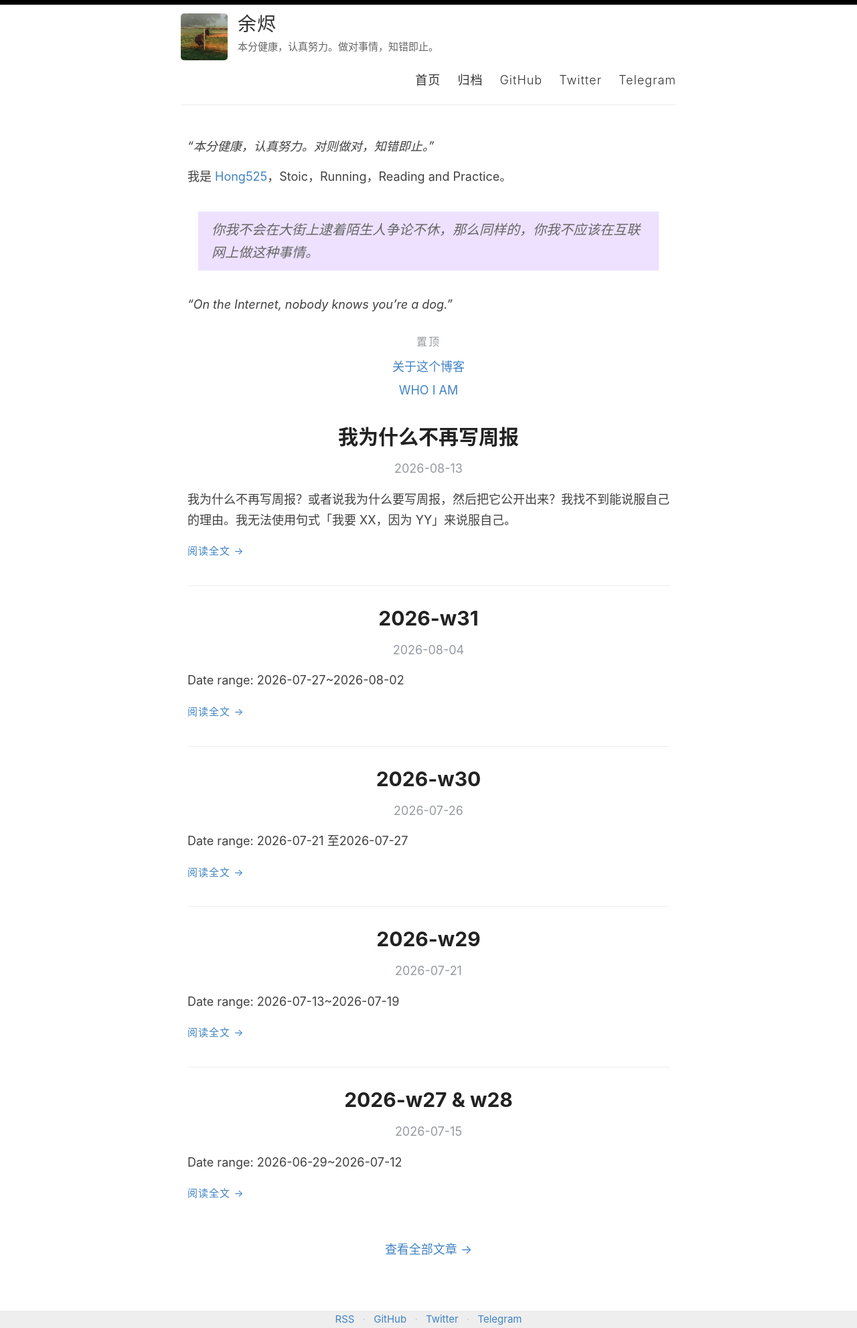
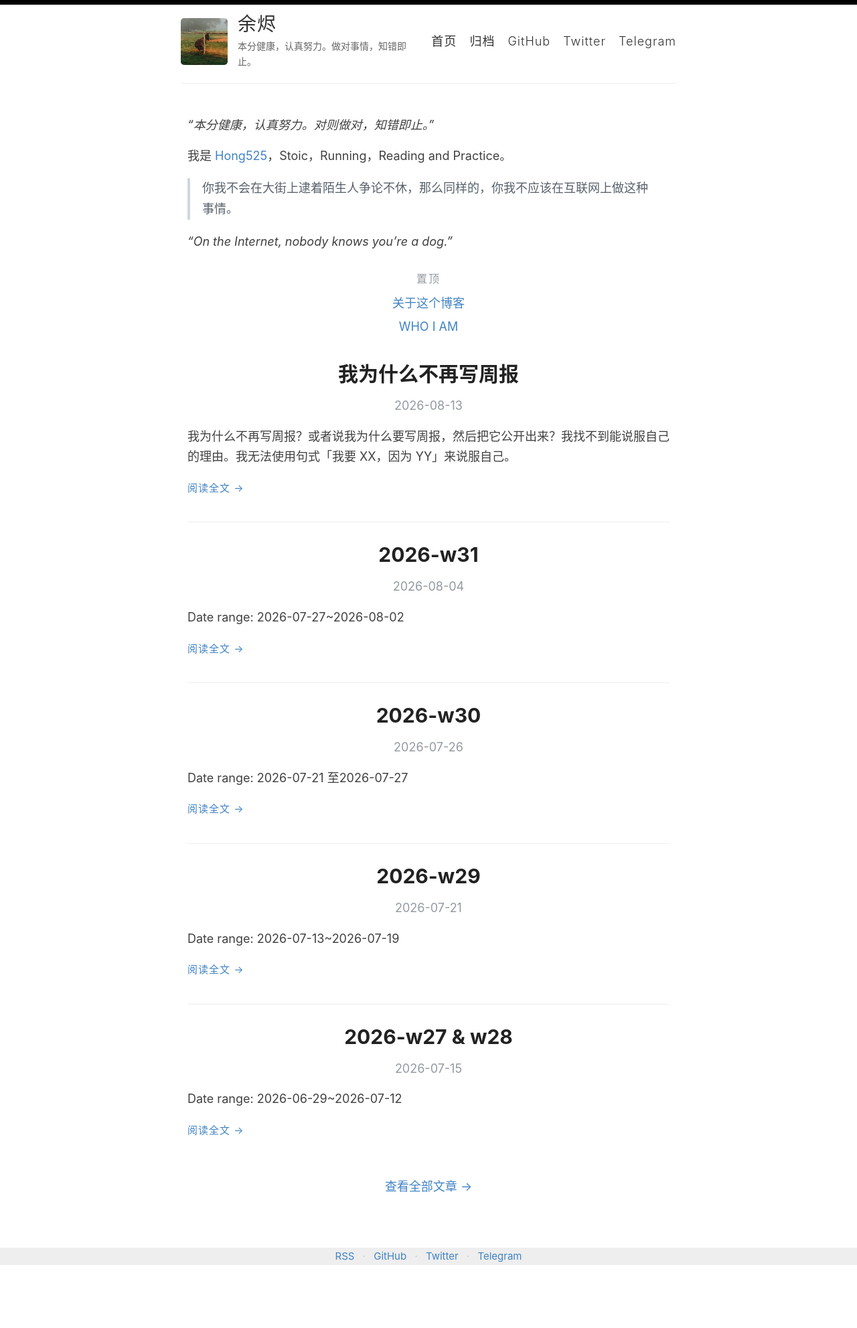
Before and after one commit to hong525-gh/hong525_blog, a Jekyll site: the page built from index.md, in a window 1280 px wide. Shown: the whole page at 67% size. Built offline with Jekyll 4.4.1, drawn with Linux system fonts in a browser that asks for light colours; after the commit the page ends 1889 px from its top, so only the background shows below that.

Commit message:
修复 PC 端排版：masthead 改用 flexbox 防导航换行，blockquote 去紫底斜体改 GitHub 风格
原因：float 布局下中文站名+描述+五个导航链接总宽超过 720px，导航被挤到
第二行；浅紫底+20px 斜体的 blockquote 对中文是合成斜体，视觉上很突兀。
改为 flex 布局（导航与头像/站名同行，移动端转纵向堆叠），blockquote 恢复
左边框灰字风格；站点描述缩至 14px、导航间距 14px 保证一行放下。

```diff
--- a/assets/css/main.scss
+++ b/assets/css/main.scss
@@ -107,12 +107,10 @@ hr {
 }
 
 blockquote {
-  margin: 1.8em .8em;
-  padding: 0.1em 1em;
-  color: #666;
-  font-size: 20px;
-  font-style: italic;
-  background-color: #ede1ff;
+  margin: 1em 0;
+  padding: 0 1em;
+  color: #57606a;
+  border-left: 0.25em solid #d0d7de;
 }
 
 blockquote p { margin: 0.5rem 0; }
@@ -244,19 +242,15 @@ table tr td {
   padding: 20px 0;
   border-bottom: 1px solid #eee;
   margin-bottom: 25px;
-}
-
-.masthead::after {
-  content: " ";
-  display: table;
-  clear: both;
+  display: flex;
+  align-items: center;
 }
 
 .site-avatar {
-  float: left;
   width: 70px;
   height: 70px;
   margin-right: 15px;
+  flex-shrink: 0;
 }
 
 .site-avatar img {
@@ -266,7 +260,7 @@ table tr td {
   object-fit: cover;
 }
 
-.site-info { float: left; }
+.site-info { flex: 1; min-width: 0; }
 
 .site-name {
   margin: 0;
@@ -286,17 +280,16 @@ table tr td {
 .site-description {
   margin: 3px 0 0 0;
   color: #666;
-  font-size: 15px;
+  font-size: 14px;
 }
 
 nav {
-  float: right;
-  margin-top: 23px;
   font-size: 18px;
+  flex-shrink: 0;
 }
 
 nav a {
-  margin-left: 20px;
+  margin-left: 14px;
   color: #333;
   font-weight: 300;
   letter-spacing: 1px;
@@ -305,25 +298,17 @@ nav a {
 nav a:hover { text-decoration: none; color: #4183C4; }
 
 @media screen and (max-width: 640px) {
-  .masthead { text-align: center; }
-
-  .site-avatar {
-    float: none;
-    display: block;
-    margin: 0 auto;
+  .masthead {
+    flex-direction: column;
+    text-align: center;
   }
 
-  .site-info {
-    float: none;
-    display: block;
-  }
+  .site-avatar { margin: 0 0 10px; }
 
   .site-name { text-align: center; }
 
   nav {
-    float: none;
     margin-top: 9px;
-    display: block;
     font-size: 16px;
   }
 
```
